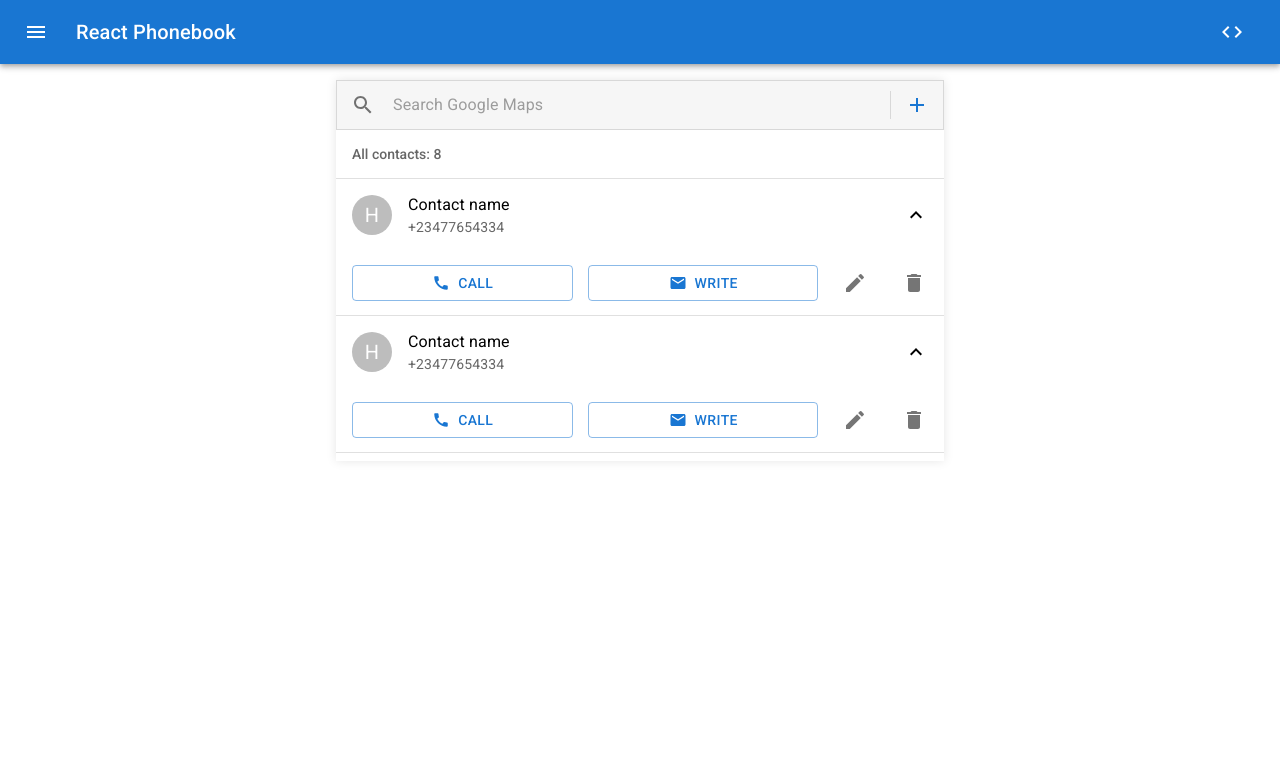
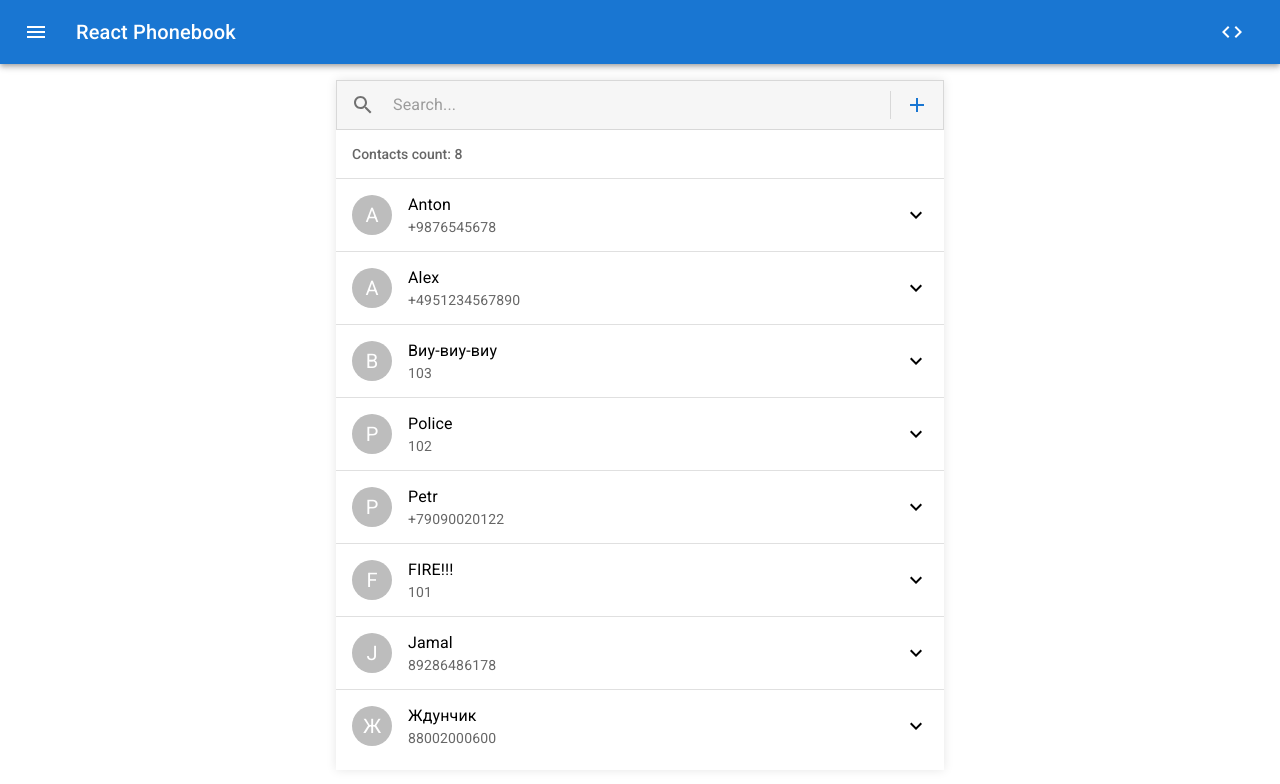
Before and after one commit to jhasuev/phonebook-react, a React (Create React App) app: page / in a window 1280 px wide. Shown: the top 784 px of the page. Built offline with nearby package versions, Linux system fonts and the light colour scheme.

Commit message:
add redux and showing contacts from store

```diff
--- a/package.json
+++ b/package.json
@@ -7,11 +7,13 @@
     "@emotion/styled": "^11.8.1",
     "@mui/icons-material": "^5.8.2",
     "@mui/material": "^5.8.2",
+    "@reduxjs/toolkit": "^1.8.2",
     "@testing-library/jest-dom": "^5.16.4",
     "@testing-library/react": "^13.3.0",
     "@testing-library/user-event": "^13.5.0",
     "react": "^18.1.0",
     "react-dom": "^18.1.0",
+    "react-redux": "^8.0.2",
     "react-scripts": "5.0.1",
     "web-vitals": "^2.1.4"
   },
--- a/src/components/ContactItem/ContactItem.jsx
+++ b/src/components/ContactItem/ContactItem.jsx
@@ -19,8 +19,8 @@ import {
   Delete,
 } from '@mui/icons-material';
 
-export default function ContactItem() {
-  const [open, setOpen] = useState(true);
+export default function ContactItem({ contact }) {
+  const [open, setOpen] = useState(false);
 
   const handleClick = () => {
     setOpen(!open);
@@ -29,8 +29,8 @@ export default function ContactItem() {
   return (
     <div>
       <ListItemButton onClick={handleClick}>
-        <Avatar sx={{ mr: 2 }}>H</Avatar>
-        <ListItemText primary="Contact name" secondary="+23477654334" />
+        <Avatar sx={{ mr: 2 }}>{ contact.name.slice(0, 1) }</Avatar>
+        <ListItemText primary={contact.name} secondary={contact.phone} />
         {open ? <ExpandLess /> : <ExpandMore />}
       </ListItemButton>
       <Collapse in={open} timeout="auto" unmountOnExit>
@@ -47,10 +47,15 @@ export default function ContactItem() {
             <Call sx={{ fontSize: 18, mr: 1 }} />
             Call
           </Button>
-          <Button sx={{ flexGrow: 1}} variant="outlined">
-            <Mail sx={{ fontSize: 18, mr: 1 }} />
-            Write
-          </Button>
+          {
+            contact.email
+            ?
+              <Button sx={{ flexGrow: 1}} variant="outlined">
+                <Mail sx={{ fontSize: 18, mr: 1 }} />
+                Write
+              </Button>
+            : ''
+          }
           <IconButton sx={{ p: '10px' }}>
             <Edit />
           </IconButton>
--- a/src/components/Contacts/Contacts.jsx
+++ /dev/null
@@ -1,15 +0,0 @@
-import {
-  Divider,
-} from '@mui/material';
-import ContactItem from '../ContactItem/ContactItem';
-
-export default function Contacts() {
-  return (
-    <div>
-      <ContactItem />
-      <Divider />
-      <ContactItem />
-      <Divider />
-    </div>
-  );
-}
--- a/src/components/MyContent/MyContent.jsx
+++ b/src/components/MyContent/MyContent.jsx
@@ -6,10 +6,27 @@ import {
   Divider,
 } from '@mui/material';
 
-import Contacts from '../Contacts/Contacts';
+import ContactItem from '../ContactItem/ContactItem';
+import { useSelector } from 'react-redux'
+import { useMemo } from 'react'
+
 import Search from '../Search/Search';
 
 export default function MyContent() {
+  const { contacts, search } = useSelector((state) => state.contacts)
+
+  const filteredContacts = useMemo(() => {
+    const searchWord = search.trim().toLowerCase()
+    if (!searchWord) return contacts
+
+    return contacts.filter(contact => {
+      const isNameMatching = ~contact.name.toLowerCase().indexOf(searchWord)
+      const isPhoneMatching = ~contact.phone.toLowerCase().indexOf(searchWord)
+      const isEmailMatching = ~contact.email.toLowerCase().indexOf(searchWord)
+
+      return isNameMatching || isPhoneMatching || isEmailMatching
+    })
+  }, [ contacts, search ])
   return (
     <List
       sx={{ width: '100%', boxShadow: '0 0 10px rgba(0,0,0,.1)'}}
@@ -19,13 +36,32 @@ export default function MyContent() {
         <div>
           <Search />
           <ListSubheader component="div" id="nested-list-subheader">
-            All contacts: 8
+            Contacts count: {filteredContacts.length}
           </ListSubheader>
         </div>
       }
     >
       <Divider />
-      <Contacts />
+      <div>
+        {
+          !filteredContacts.length
+          ?
+            <ListSubheader component="div" sx={{ textAlign: 'center'}}>
+              {
+                search.trim()
+                ? <span>Contacts Was Not Found</span>
+                : <span>Contact list is empty</span>
+              }
+            </ListSubheader>
+          : ''
+        }
+        {filteredContacts.map((contact, i) => (
+          <div key={i}>
+            { i ? <Divider /> : '' }
+            <ContactItem contact={contact} />
+          </div>
+        ))}
+      </div>
     </List>
   );
 }
--- a/src/components/Search/Search.jsx
+++ b/src/components/Search/Search.jsx
@@ -1,12 +1,21 @@
 import * as React from 'react';
-import Paper from '@mui/material/Paper';
-import InputBase from '@mui/material/InputBase';
-import Divider from '@mui/material/Divider';
-import IconButton from '@mui/material/IconButton';
+import {
+  Paper,
+  InputBase,
+  Divider,
+  IconButton,
+} from '@mui/material';
+
 import AddIcon from '@mui/icons-material/Add';
 import SearchIcon from '@mui/icons-material/Search';
+import { changeSearch } from '../../store/contacts'
+
+import { useSelector, useDispatch } from 'react-redux'
 
 export default function Search() {
+  const { search } = useSelector((state) => state.contacts)
+  const dispatch = useDispatch()
+
   return (
     <Paper
       sx={{ p: '2px 4px', display: 'flex', alignItems: 'center', shadow: 'none', bgcolor: '#f6f6f6'}}
@@ -19,8 +28,9 @@ export default function Search() {
       </IconButton>
       <InputBase
         sx={{ ml: 1, flex: 1 }}
-        placeholder="Search Google Maps"
-        inputProps={{ 'aria-label': 'search google maps' }}
+        placeholder="Search..."
+        value={search}
+        onInput={(e) => dispatch(changeSearch(e.target.value))}
       />
       <Divider sx={{ height: 28, m: 0.5 }} orientation="vertical" />
       <IconButton color="primary" sx={{ p: '10px' }} aria-label="directions">
--- /dev/null
+++ b/src/store/contacts.js
@@ -0,0 +1,34 @@
+import { createSlice } from '@reduxjs/toolkit'
+
+const initialState = {
+  search: '',
+  contacts: [
+    {"name":"Anton","phone":"+9876545678","email":"anton@mail.ru"},
+    {"name":"Alex","phone":"+4951234567890","email":""},
+    {"name":"Виу-виу-виу","phone":"103","email":""},
+    {"name":"Police","phone":"102","email":""},
+    {"name":"Petr","phone":"+79090020122","email":""},
+    {"name":"FIRE!!!","phone":"101","email":""},
+    {"name":"Jamal","phone":"89286486178","email":"jhasuev@mail.ru"},
+    {"name":"Ждунчик","phone":"88002000600","email":"poisk@vid.ru"}
+  ],
+}
+
+export const contactsSlice = createSlice({
+  name: 'contacts',
+  initialState,
+  reducers: {
+    changeSearch: (state, { payload }) => {
+      state.search = String(payload)
+    },
+
+    addContact: (state, action) => {
+      console.log('state', state);
+      console.log('action', action);
+    },
+  },
+})
+
+export const { addContact, changeSearch } = contactsSlice.actions
+
+export default contactsSlice.reducer
--- /dev/null
+++ b/src/store/index.js
@@ -0,0 +1,8 @@
+import { configureStore } from '@reduxjs/toolkit'
+import contacts from './contacts'
+
+export default configureStore({
+  reducer: {
+    contacts,
+  },
+})
```
Also changed, not shown: src/index.js (+7 -3 lines), 1 other file (tests, documents, lock files or other folders).
